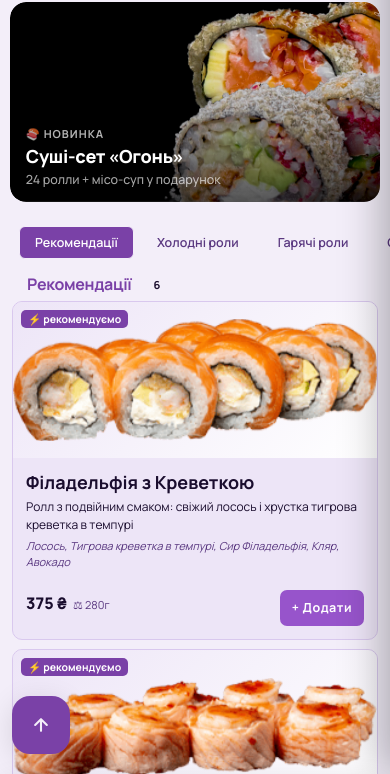
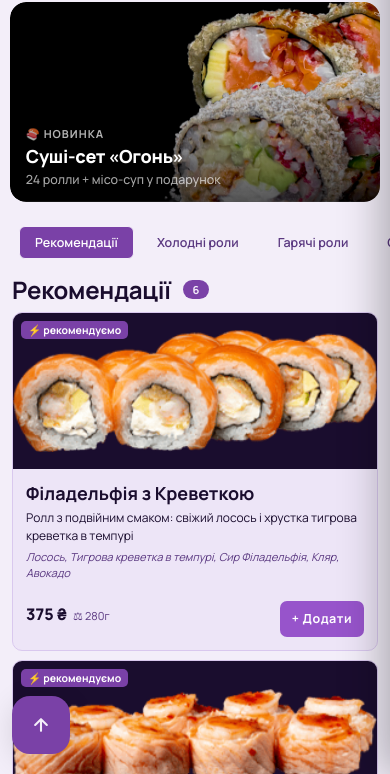
Before and after one commit to ivistt/ffmenu, a plain HTML site: page index.html in a window 390 px wide. Shown: the part 70-844 px from the top of the page. Drawn offline with nearby package versions, Linux system fonts and the light colour scheme.

Commit message:
Update style.css

```diff
--- a/style.css
+++ b/style.css
@@ -376,6 +376,7 @@ aside::-webkit-scrollbar-thumb { background: var(--border-light); border-radius:
 .cat-header {
   display: flex;
   justify-content: left;
+  align-items: center;
   cursor: pointer;
   transition: background 0.15s;
   user-select: none;
@@ -394,15 +395,15 @@ padding: 8px 0px;
 }
 
 .cat-title {
-  font-size: 20px;
+  font-size: 26px;
   font-weight: 700;
-  color: var(--orange);
+  color: var(--text);
   letter-spacing: -0.3px;
 }
 
 .cat-count {
-  background: var(--bg);
-  color: var(--text);
+  background: var(--orange);
+  color: var(--bg);
   border-radius: 20px;
   padding: 2px 10px;
   font-size: 11px;
@@ -461,7 +462,7 @@ padding: 8px 0px;
   position: relative;
   width: 100%;
   aspect-ratio: 16 / 9;
-  background: linear-gradient(135deg, var(--bg2), var(--surface));
+  background: linear-gradient(135deg, var(--text), #1a0d2e);
   overflow: hidden;
   flex-shrink: 0;
 }
@@ -1153,8 +1154,8 @@ padding: 8px 0px;
   .dish-composition { font-size: 11px; }
   .dish-price { font-size: 16px; }
 
-  .cat-title { font-size: 16px; }
-  .cat-header { padding: 6px 15px; top: 162px; }
+  .cat-title { font-size: 24px; }
+  .cat-header { padding: 6px 0px; top: 162px; }
 
   /* CSS-переменная высоты кнопки корзины */
   :root { --cart-bar-h: 94px; }
@@ -1162,9 +1163,9 @@ padding: 8px 0px;
   .order-panel {
     position: fixed;
     left: 0; right: 0;
-    bottom: var(--cart-bar-h);
+    bottom: 0px;
     width: 100%;
-    height: calc(100dvh - var(--cart-bar-h) - 12px);
+    height: 100vh;
     overflow-y: auto;
     border-radius: 20px 20px 0 0;
     border-left: none;
```
